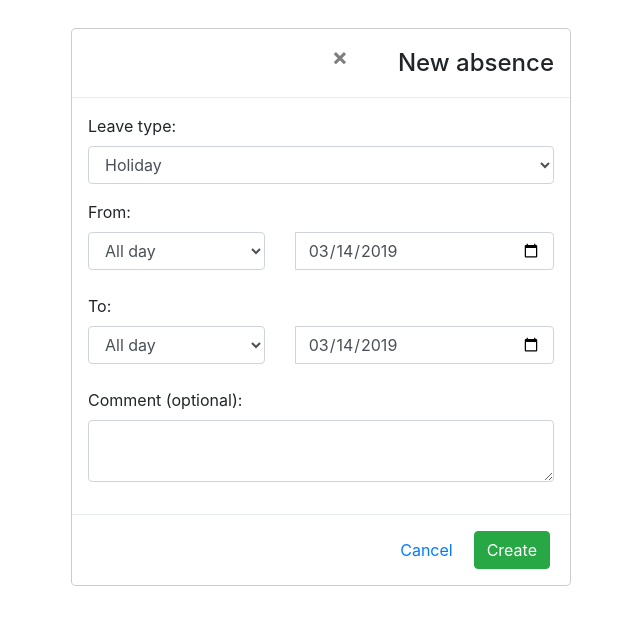
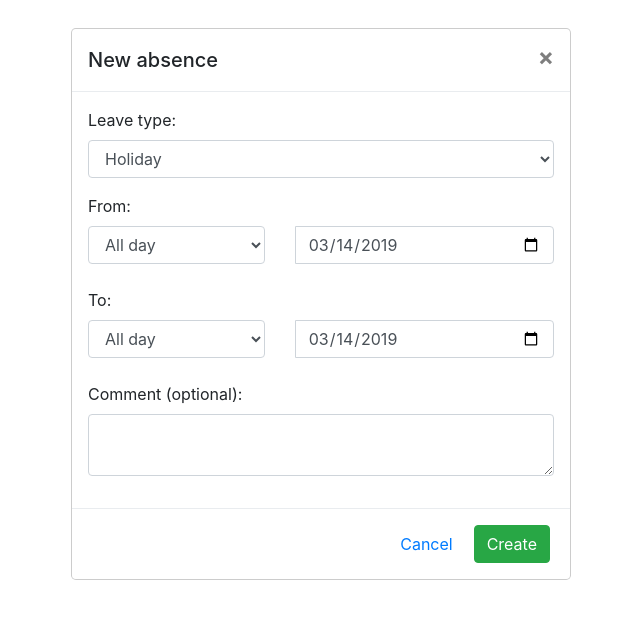
Before and after one commit to OLORUNTOBI-LEVELUP/server, a React (Create React App) app: page /abscencerequest in a window 1280 px wide. Shown: the top 624 px of the page, without its empty margins (319-959 px from the left). Built offline with nearby package versions, Linux system fonts and the light colour scheme.

Commit message:
made changes

```diff
--- a/package.json
+++ b/package.json
@@ -13,6 +13,7 @@
     "react-dom": "^16.8.4",
     "react-router-dom": "^4.3.1",
     "react-scripts": "2.1.8",
+    "reactjs-popup": "^1.3.2",
     "validator": "^10.11.0"
   },
   "scripts": {
--- a/src/comonents/Landingpage.css
+++ b/src/comonents/Landingpage.css
@@ -35,7 +35,3 @@ footer {
     text-decoration: none;
     color: white;
 }
-.mr-auto{
-    margin-left: 900px;
-
-}
--- a/src/comonents/abscencerequest.jsx
+++ b/src/comonents/abscencerequest.jsx
@@ -1,4 +1,5 @@
 import React from "react";
+import "./abscencerequest.css";
 
 
 export default class Abscencerequest extends React.Component {
@@ -8,8 +9,9 @@ export default class Abscencerequest extends React.Component {
     <div class="modal-content">
     <form method="POST" action="/calendar/bookleave/">
       <div class="modal-header">
+      <h5 class="modal-title" id="exampleModalLabel">New absence</h5>
         <button type="button" class="close" data-dismiss="modal" aria-label="Close"><span aria-hidden="true">×</span></button>
-        <h4 class="modal-title" id="exampleModalLabel">New absence</h4>
+
       </div>
       <div class="modal-body">
 
--- a/src/comonents/dashboard.css
+++ b/src/comonents/dashboard.css
@@ -109,3 +109,7 @@ table {
     background-color: grey;
     border-color: grey;
   }
+  .mr-auto1{
+    margin-left: 900px;
+
+}
--- a/src/comonents/dashboard.jsx
+++ b/src/comonents/dashboard.jsx
@@ -8,7 +8,7 @@ export default class Dashboard extends React.Component{
             <div>
               <Navbar bg="dark" variant="dark">
                 <Navbar.Brand href="/">Leave.Management</Navbar.Brand>
-                <Nav className="mr-auto">
+                <Nav className="mr-auto mr-auto1">
                 <Nav.Link href="#home">Calendar</Nav.Link>
                 <Nav.Link href="#features">Team View</Nav.Link>
                 <Nav.Link href="/abscencerequest">Abscence Request</Nav.Link>
```
Also changed, not shown: 1 other file (tests, documents, lock files or other folders).
